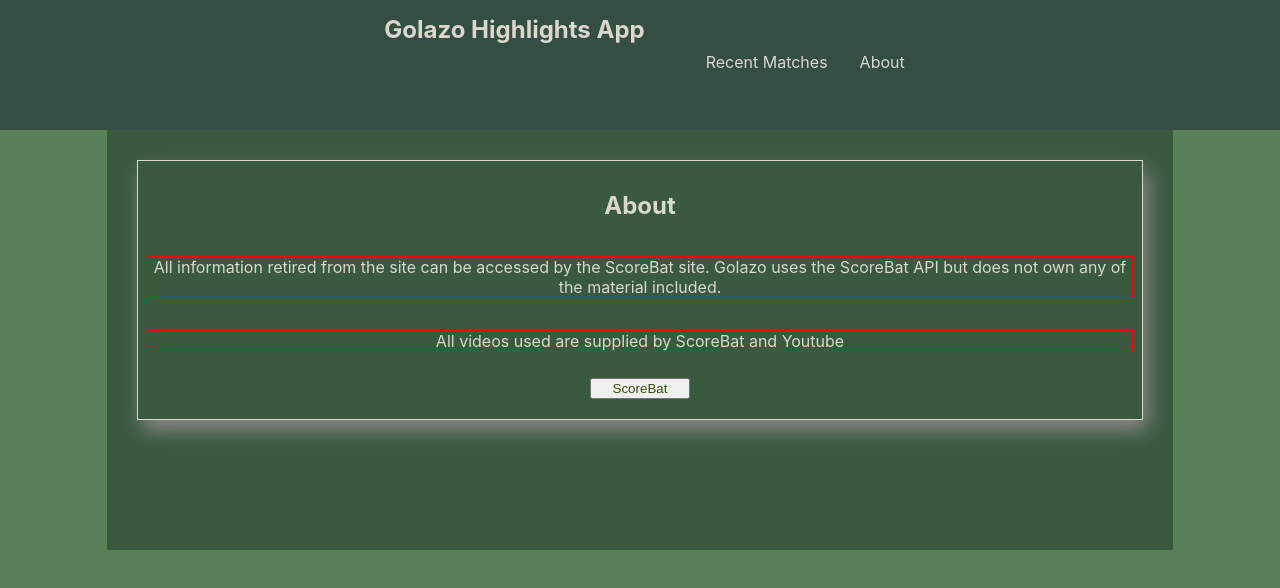
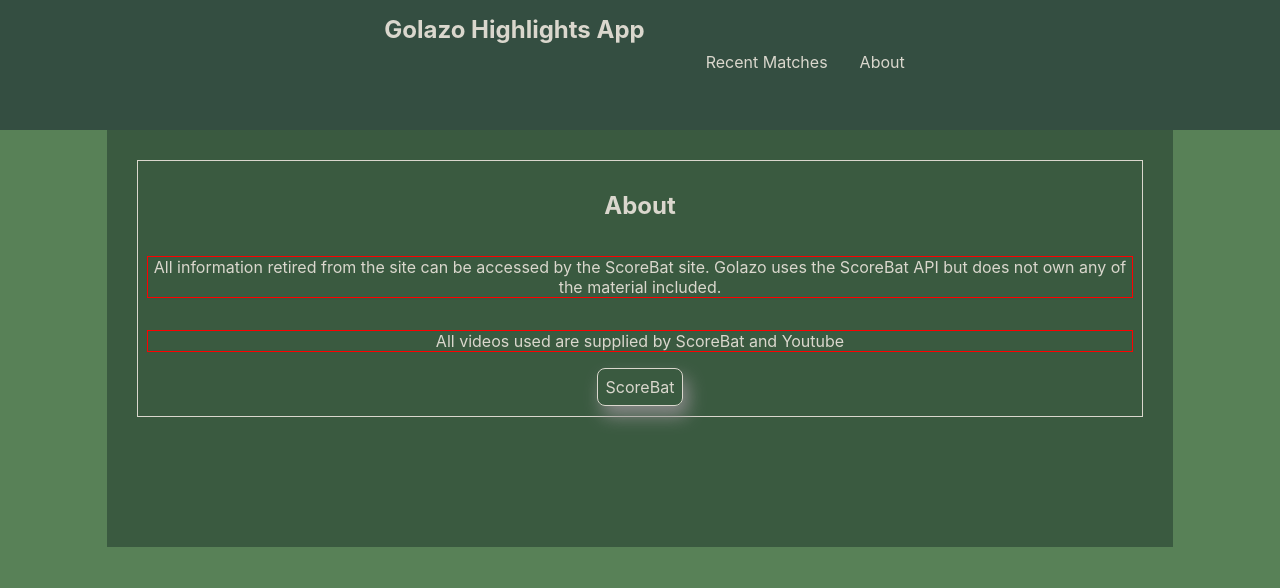
Before and after one commit to fcondori1/golazo-highlights-app, a React (Create React App) app in the folder golazo-highlights-app/: page /about in a window 1280 px wide. Shown: the top 588 px of the page. Built offline with nearby package versions, Linux system fonts and the light colour scheme.

Commit message:
about button and css update

```diff
--- a/golazo-highlights-app/src/components/About/About.css
+++ b/golazo-highlights-app/src/components/About/About.css
@@ -7,15 +7,16 @@
 	text-align: center;
 	border: 1px solid;
 	padding: 10px;
-	box-shadow: 5px 10px 18px #888888;
+	/* box-shadow: 5px 10px 18px #888888; */
 }
 
 .info {
 	text-align: center;
 }
 
-.scorebat {
-	width: 100px;
-	color: rgb(54, 80, 1);
-    margin: 10px;
+.btn {
+	border: 1px solid;
+	padding: 8px;
+	border-radius: 8px;
+	box-shadow: 5px 10px 18px #888888;
 }
--- a/golazo-highlights-app/src/components/About/About.js
+++ b/golazo-highlights-app/src/components/About/About.js
@@ -13,9 +13,9 @@ function About(props) {
 			<p className='info'>
 				All videos used are supplied by ScoreBat and Youtube
 			</p>
-			<button className='scorebat' onClick="location.href='https://www.scorebat.com/video-api/'">
+			<a href='https://www.scorebat.com/video-api/' target='_blank' className='btn'>
 				ScoreBat
-			</button>
+			</a>
 		</div>
 	);
 }
```
